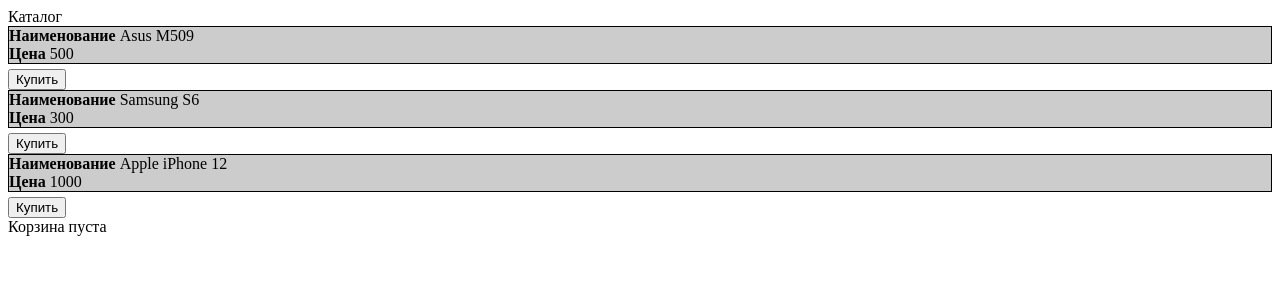
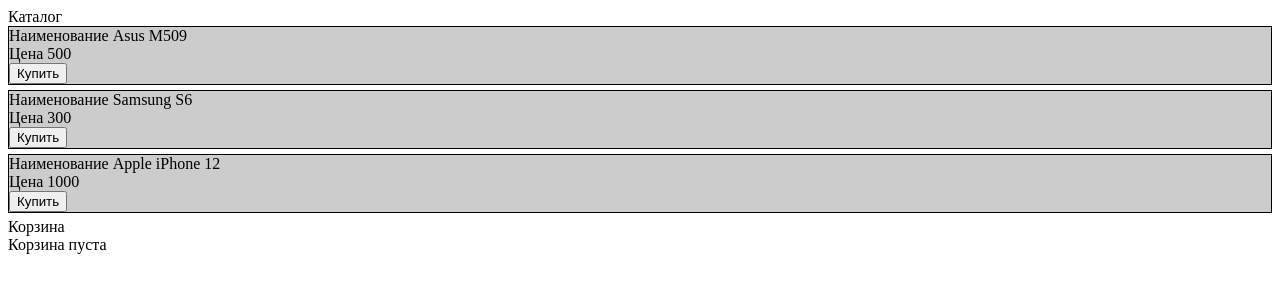
Before and after one commit to YakovBoiev/JS, a plain HTML site: page less6/index.html in a window 1280 px wide. Drawn offline with Linux system fonts and the light colour scheme.

Commit message:
finish coding less6

```diff
--- a/less6/index.html
+++ b/less6/index.html
@@ -10,10 +10,12 @@
             margin-bottom: 5px;
             background: #ccc;
         }
+
+
     </style>
 </head>
 <body>
-    <div class="catalog">Каталог</div>
-    <div class="basket">Корзина</div>
+    <div class="catalog"></div>
+    <div class="basket"></div>
 </body>
 </html>
--- a/less6/script.js
+++ b/less6/script.js
@@ -1,14 +1,21 @@
-
-const cartProd = {
+const cartProd = {                                                                             // div блок отображения товаров
     visual(prod) {
-        return `<div class="prod">
-                    <div><b>Наименование </b>${prod.name} ${prod.model}</div>
-                    <div><b>Цена </b>${prod.price}</div>
-                    </div>`;
-}
+        let output = `<div class="prod">
+                    <div>Наименование ${prod.name} ${prod.model}</div>
+                    <div>Цена ${prod.price}</div>`                                            // одинаковая часть и для каталога и для корзины
+        if (prod.quantiy){                                                                    // добавляем для корзины
+            output +=  `<div>Количество </b>${prod.quantiy}</div>
+                        <div>Стоимость ${prod.quantiy  * prod.price}</div>`
+        }
+        else {                                                                                 // добавляем для каталога кнопку
+            output += `<button onclick="catalog.addProductBasket(${prod.id})"> Купить </button>` //
+        }
+        output += `</div>`
+        return output
+    }
 }
 
-const catalog =  {
+const catalog =  {                                                        // id уникален
     products: [
         {id: "1", name: "Asus", model: "M509", price: 500},
         {id: "2", name: "Samsung", model: "S6", price: 300},
@@ -17,71 +24,65 @@
     ],
     catalogDivBlock: null,
     productDivBlock: cartProd,
-    button: null,
 
     init() {
         this.catalogDivBlock = document.querySelector('.catalog')
+        this.catalogDivBlock.innerHTML = '<div>Каталог</div>'
         for (let i = 0; i < this.products.length; i++){
-            let spam = this.products[i];
-            this.catalogDivBlock.insertAdjacentHTML("beforeend", this.productDivBlock.visual(spam)
-                + `<button onclick="catalog.addProductBasket(${i})">Купить</button>`);
+            this.catalogDivBlock.insertAdjacentHTML("beforeend", this.productDivBlock.visual(this.products[i]))
         }
     },
-    addProductBasket(i){
-        basket.addProduct(JSON.stringify(this.products[i]))
+
+    addProductBasket(id){                                        // добавляем в корзину товар по уникальному id
+        for (let i =0; i < this.products.length; i++){
+            if (this.products[i].id == id){
+                basket.addProduct(JSON.stringify(this.products[i]))
+                break;
+            }
+        }
     }
-
 }
 
 const basket =  {
     products: [],
     basketDivBlock: null,
     productDivBlock: cartProd,
-    idArray: [],
+    idArray: [],                                             // массив id, индексы совпадают с массивом products
 
     init() {
         this.basketDivBlock = document.querySelector('.basket');
-        this.basketDivBlock.innerHTML = '';
+        this.basketDivBlock.innerHTML = '<div>Корзина</div>';
         if (this.products.length > 0) {
             for (let i = 0; i < this.products.length; i++) {
-                this.basketDivBlock.insertAdjacentHTML("beforeend",
-                    this.productDivBlock.visual(this.products[i]))
-            }
+                this.basketDivBlock.insertAdjacentHTML("beforeend", this.productDivBlock.visual(this.products[i]))
+           }
             this.basketDivBlock.insertAdjacentHTML("beforeend",
-                `В корзине ${basket.products.length} товаров на сумму ${basket.sumProductBasket()} рублей`)
+                `В корзине ${basket.products.length} позиций на сумму ${basket.sumProductBasket()} рублей`)
         }
+        else {this.basketDivBlock.insertAdjacentHTML("beforeend", "Корзина пуста" )};
+    },
 
-        else {this.basketDivBlock.insertAdjacentHTML("beforeend", "Корзина пуста" )}
-    },
     addProduct(product) {
         let spam =  Object.assign({quantiy: 1}, JSON.parse(product)); // создаю объект и добавляю свойство - количество
-        let index = this.idArray.indexOf(spam.id); // получаю индекс объекта в массиве значений id
-        console.log(index)
-        if (index === -1){                        // если id нет в массиве значений id
-            this.idArray.push(spam.id);           // добавляю id в масссив значений id
-            console.log(this.idArray)
-            this.products.push(spam);             // добавляю объект в массив товаров
+        let index = this.idArray.indexOf(spam.id);                          // получаю индекс id объекта в массиве значений id
+        if (index === -1){                                                  // если id нет в массиве значений id
+            this.idArray.push(spam.id);                                     // добавляю id в масссив значений id
+            this.products.push(spam);                                       // добавляю объект в массив товаров
         }
-        else {                                    // если id ecть в массиве значений id
-            this.products[index].quantiy ++;      // увеличиваю количество товара на еденицу
+        else {                                                              // если id ecть в массиве значений id
+            this.products[index].quantiy ++;                                // увеличиваю количество данного товара на еденицу
         }
-
-
-
-
-        console.log(this.products)
         basket.init()
 
     },
     sumProductBasket() {
         let totalSum = this.products.reduce(function (total, product) {
-            return total + product.price
+            return total + product.price * product.quantiy
         }, 0)
         return totalSum;
     }
 
 }
 
-
-catalog.init()
+catalog.init();
 basket.init()
```
